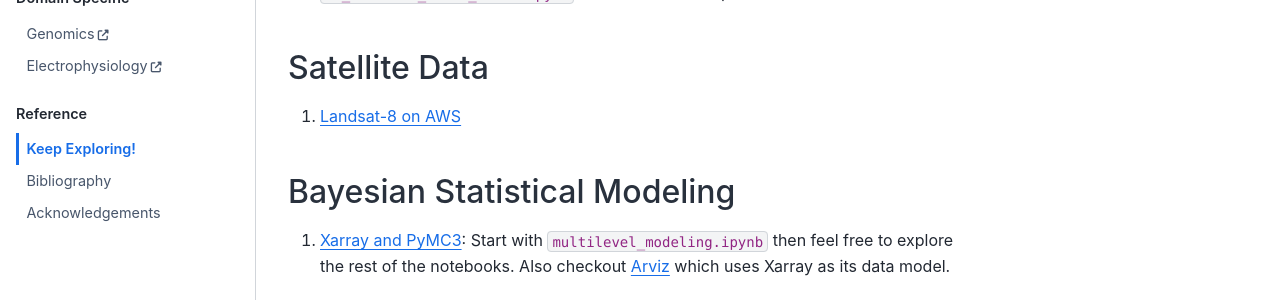
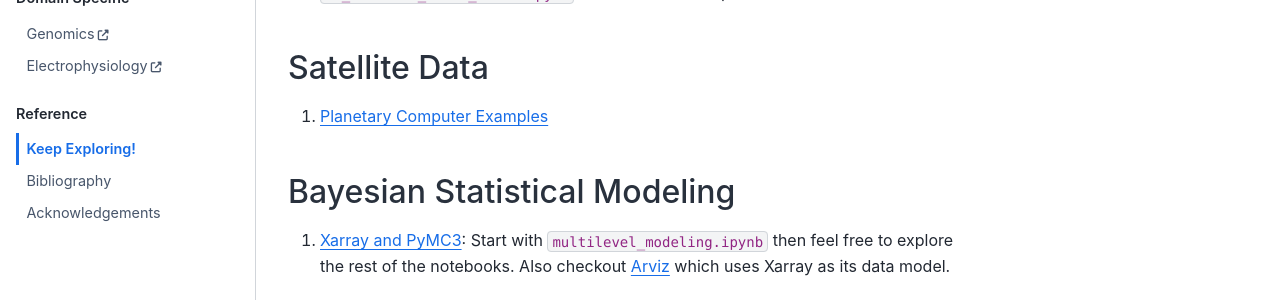
Before and after one commit to xarray-contrib/xarray-tutorial, a Jupyter Book: the page built from reference/resources.md, in a window 1280 px wide. Shown: the part 442-742 px from the top of the page. Built offline with Jupyter Book 1.0.4 settings and Sphinx 7.4.7 and the Sphinx Book theme 1.1.4, drawn with Linux system fonts in a browser that asks for light colours; pages that are not in the unit, such as notebooks, are missing from menus.

Commit message:
replace pangeo binder example with planetary computer

```diff
--- a/reference/resources.md
+++ b/reference/resources.md
@@ -17,7 +17,7 @@
 
 ## Satellite Data
 
-1. [Landsat-8 on AWS](https://aws-uswest2-binder.pangeo.io/v2/gh/pangeo-data/landsat-8-tutorial-gallery/master/?urlpath=git-pull?repo=https://github.com/pangeo-data/landsat-8-tutorial-gallery%26amp%3Burlpath=lab/tree/landsat-8-tutorial-gallery/landsat8.ipynb%3Fautodecode)
+1. [Planetary Computer Examples](https://github.com/microsoft/PlanetaryComputerExamples)
 
 ## Bayesian Statistical Modeling
 
```
